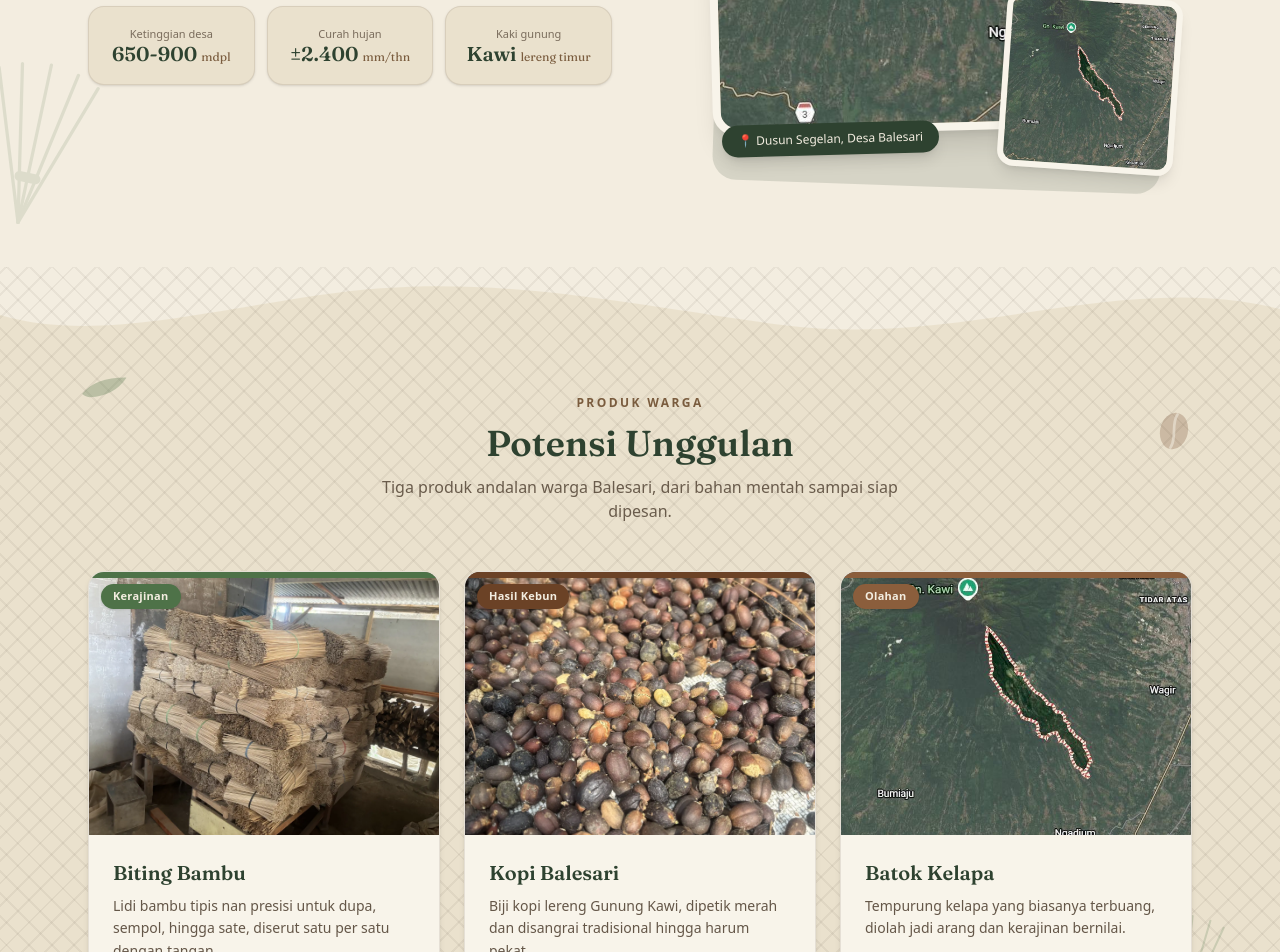
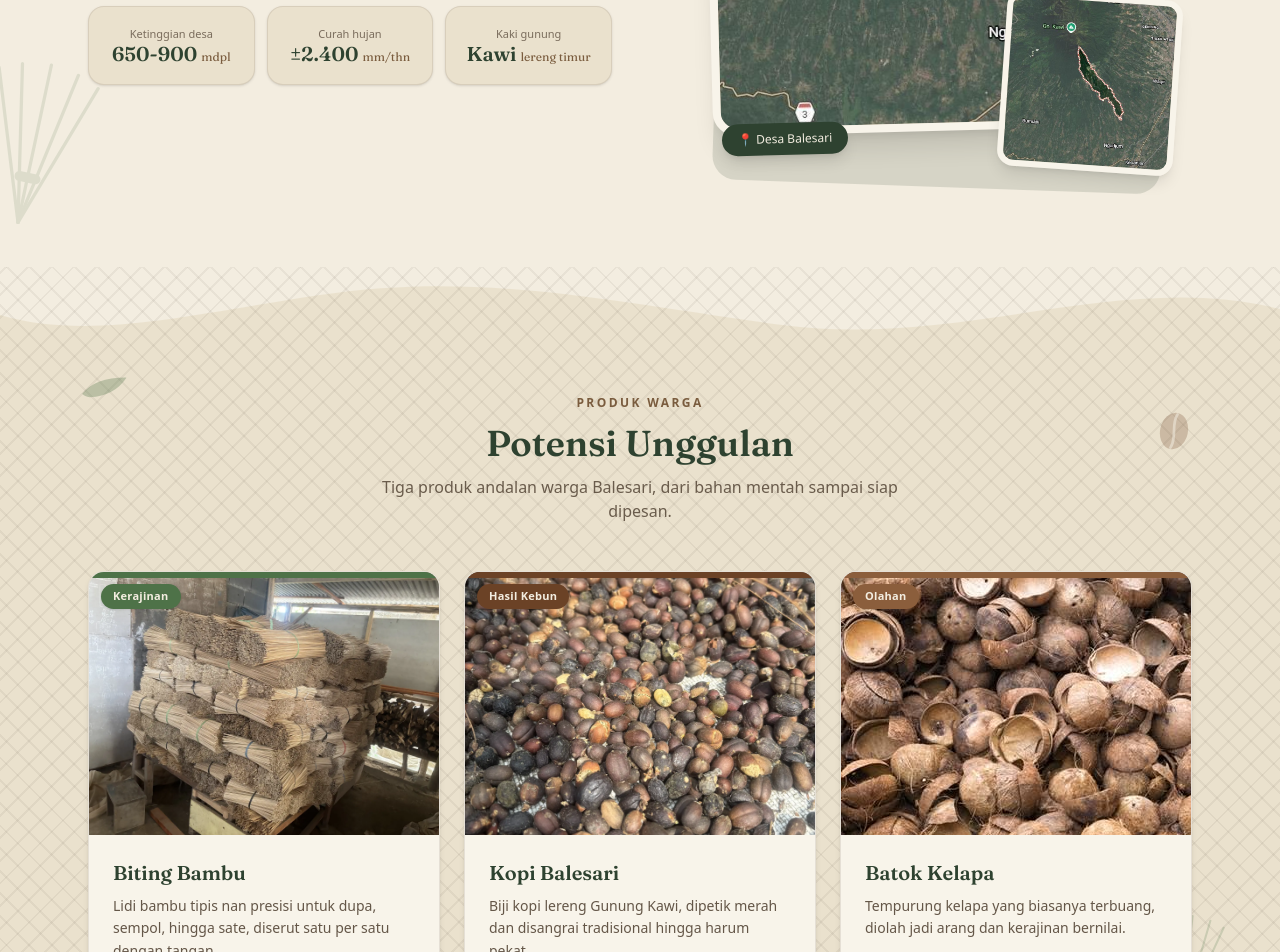
Before and after one commit to RadyaI/potensi-balesari, a Next.js app: page / in a window 1280 px wide. Shown: the part 1340-2292 px from the top of the page. Built offline with nearby package versions, Linux system fonts and the light colour scheme.

Commit message:
Update dulu

```diff
--- a/src/app/page.tsx
+++ b/src/app/page.tsx
@@ -111,7 +111,7 @@ const content = {
       "Pemandangan Desa Balesari di lereng timur Gunung Kawi, Kecamatan Ngajum, Kabupaten Malang",
     imgKecil: IMG,
     imgKecilAlt: "Suasana keseharian warga Dusun Segelan, Desa Balesari",
-    imgCaption: "Dusun Segelan, Desa Balesari",
+    imgCaption: "Desa Balesari",
     stats: [
       { angka: "650-900", satuan: "mdpl", label: "Ketinggian desa" },
       { angka: "±2.400", satuan: "mm/thn", label: "Curah hujan" },
@@ -143,12 +143,12 @@ const content = {
         aksen: "#6B4226",
       },
       {
-        slug: "/batok-kelapa",
+        slug: "/kerajinan-tangan",
         nama: "Batok Kelapa",
         kategori: "Olahan",
         pancingan:
           "Tempurung kelapa yang biasanya terbuang, diolah jadi arang dan kerajinan bernilai.",
-        img: IMG,
+        img: "/images/batok_kelapa.jpg",
         alt: "Olahan batok kelapa berupa arang dan kerajinan buatan warga Desa Balesari",
         aksen: "#8B5E3C",
       },
```
Also changed, not shown: src/app/biting/page.tsx (line endings or trailing spaces).
